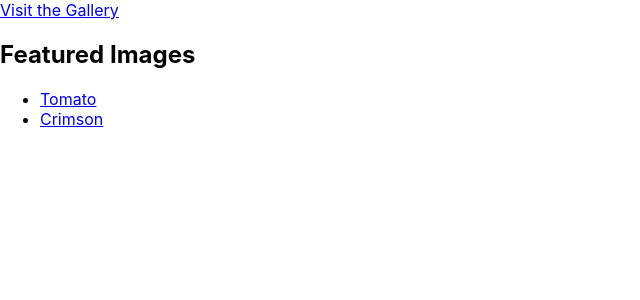
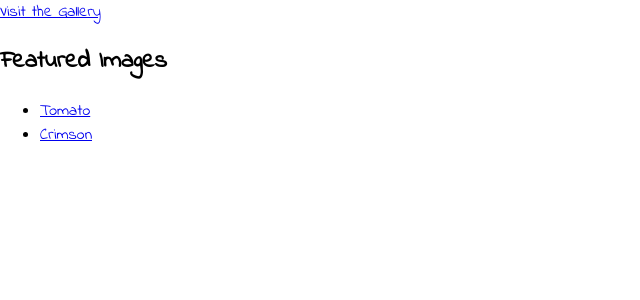
Before and after one commit to lingnali/TableFlash, a React (Create React App) app in the folder landingp/: page / in a window 1280 px wide. Shown: the top 300 px of the page, without its empty margins (0-640 px from the left). Built offline with nearby package versions, Linux system fonts and the light colour scheme.

Commit message:
update font for the landing page

```diff
--- a/landingp/public/index.html
+++ b/landingp/public/index.html
@@ -15,6 +15,7 @@
       user's mobile device or desktop. See https://developers.google.com/web/fundamentals/web-app-manifest/
     -->
     <link rel="manifest" href="%PUBLIC_URL%/manifest.json" />
+    <link href="https://fonts.googleapis.com/css2?family=Indie+Flower&display=swap" rel="stylesheet">
     <!--
       Notice the use of %PUBLIC_URL% in the tags above.
       It will be replaced with the URL of the `public` folder during the build.
--- a/landingp/src/index.css
+++ b/landingp/src/index.css
@@ -1,10 +1,9 @@
 body {
   margin: 0;
-  font-family: -apple-system, BlinkMacSystemFont, 'Segoe UI', 'Roboto', 'Oxygen',
-    'Ubuntu', 'Cantarell', 'Fira Sans', 'Droid Sans', 'Helvetica Neue',
-    sans-serif;
+  padding: 0;
   -webkit-font-smoothing: antialiased;
   -moz-osx-font-smoothing: grayscale;
+  font-family: 'Indie Flower', cursive;
 }
 
 code {
```
